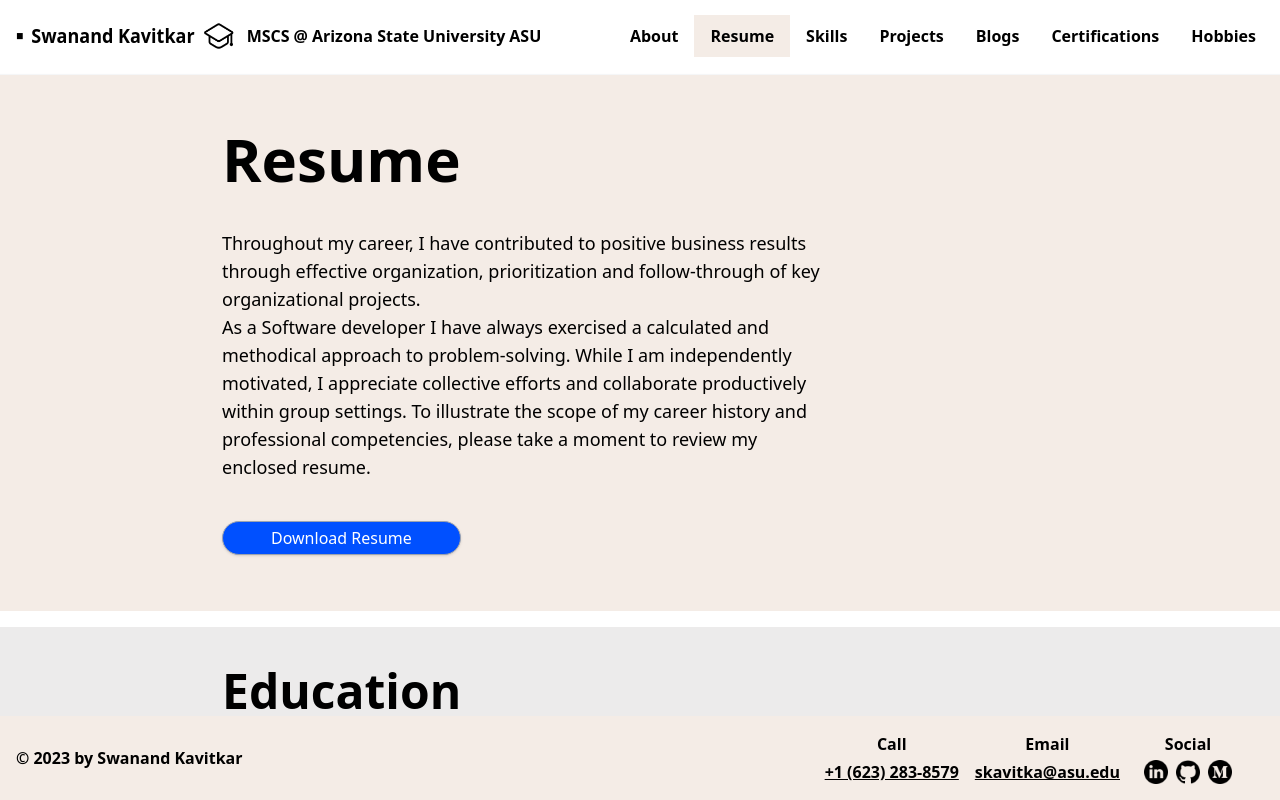
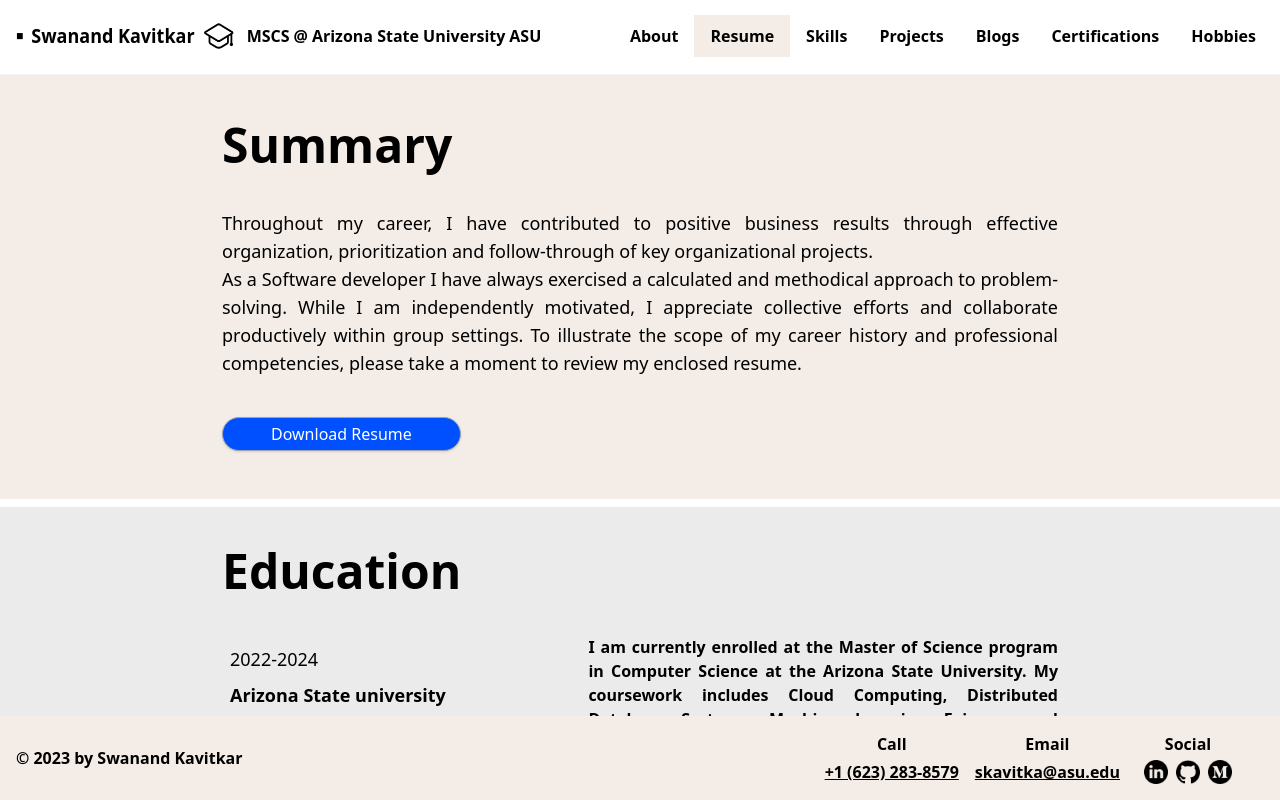
Before and after one commit to S-Threepio/S-Threepio.github.io, a React (Create React App) app: page /resume in a window 1280 px wide. Built offline with nearby package versions, Linux system fonts and the light colour scheme.

Commit message:
fixed styling for resume page

```diff
--- a/src/components/Education.js
+++ b/src/components/Education.js
@@ -4,12 +4,12 @@
   const { data } = props;
   return (
     <div className="flex flex-col items-center justify-center lg:flex-row lg:gap-4">
-      <div className="flex flex-col items-center justify-center w-2/5 gap-2 m-2 text-center lg:items-start">
+      <div className="flex flex-col items-center justify-center w-3/5 gap-2 m-2 text-center lg:w-2/5 lg:items-start">
         <div className="text-lg font-normal">{data.year}</div>
         <div className="text-lg font-bold">{data.university}</div>
         <div className="text-lg font-semibold">GPA {data.gpa}</div>
       </div>
-      <div className="flex-1 font-semibold">{data.info}</div>
+      <div className="flex-1 font-semibold text-justify">{data.info}</div>
     </div>
   );
 };
--- a/src/components/Resume.js
+++ b/src/components/Resume.js
@@ -45,9 +45,9 @@
   return (
     <div className="overflow-scroll">
       <div className="bg-[#F4ECE6] w-full flex p-6 justify-center">
-        <div className="flex flex-col gap-10 items-center lg:items-start px-8 py-4 mb-2 w-[900px] sm:m-4">
-          <div className="text-6xl font-bold w-max">Resume</div>
-          <div className="text-lg text-left md:w-[600px]">
+        <div className="flex flex-col gap-10 items-center lg:items-start px-8 py-4 mb-2 w-[900px] sm:m-2">
+          <div className="text-5xl font-bold w-max">Summary</div>
+          <div className="text-lg text-justify">
             Throughout my career, I have contributed to positive business
             results through effective organization, prioritization and
             follow-through of key organizational projects.
@@ -68,17 +68,17 @@
         </div>
       </div>
 
-      <div className="bg-[#ECEBEB] w-full justify-center text-center lg:text-left flex p-6 my-2 sm:my-4">
+      <div className="bg-[#ECEBEB] w-full justify-center text-center lg:text-justify flex p-6 my-2 sm:my-2">
         <div className="flex flex-col gap-10 px-8 py-4 items-center lg:items-start mb-2 w-[900px] ">
           <div className="text-5xl font-bold text-left w-max">Education</div>
-          <div className="flex flex-col items-center justify-center gap-10">
+          <div className="flex flex-col items-center gap-10 text-justify justify-left">
             <Education data={ed1} />
             <Education data={ed2} />
           </div>
         </div>
       </div>
 
-      <div className="bg-[#ECEBEB] w-full justify-center flex p-6 my-2 sm:my-4">
+      <div className="bg-[#ECEBEB] w-full justify-center flex p-6 my-2 sm:my-2">
         <div className="flex flex-col gap-10 px-8 py-4 items-center lg:items-start mb-2 w-[900px] ">
           <div className="text-5xl font-bold text-left w-max">Work</div>
           <div className="flex flex-col items-center justify-center gap-10">
@@ -87,8 +87,6 @@
           </div>
         </div>
       </div>
-
-      <div></div>
     </div>
   );
 };
--- a/src/components/Work.js
+++ b/src/components/Work.js
@@ -9,13 +9,13 @@
   const { data } = props;
   return (
     <div className="flex flex-col items-center justify-center lg:flex-row lg:gap-4">
-      <div className="flex flex-col items-center justify-center w-2/5 gap-2 m-2 text-center lg:items-start">
+      <div className="flex flex-col items-center justify-center w-3/5 gap-2 m-2 text-center lg:w-2/5 lg:items-start">
         <div className="text-lg font-normal">{data.year}</div>
         <div className="text-lg font-bold">{data.organisation}</div>
         <div className="text-lg font-semibold">{data.role}</div>
       </div>
       <div className="flex-1 font-semibold">
-        <ul className="flex flex-col gap-2 list-disc">
+        <ul className="flex flex-col gap-2 text-justify list-disc">
           {data.detail.map((point, index) => (
             <li key={index}> {point} </li>
           ))}
```
